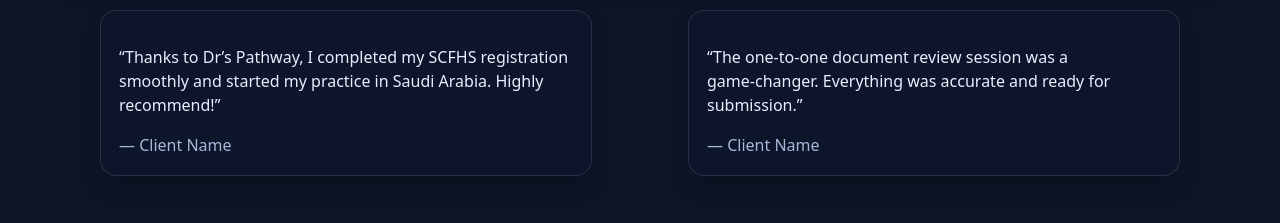
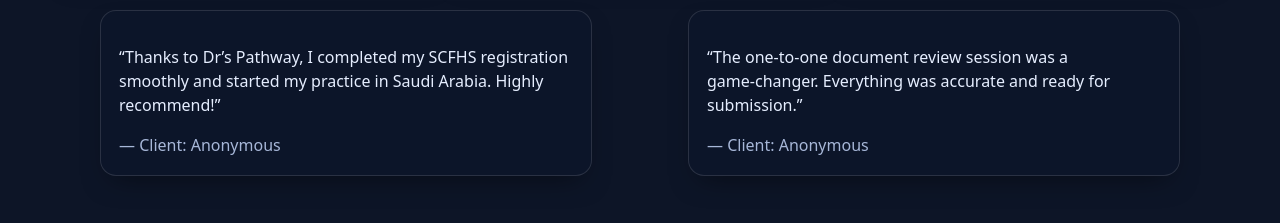
Before and after one commit to mfk4us/drspathway_website, a Next.js app: page / in a window 1280 px wide. Shown: the part 3400-3623 px from the top of the page. Built offline with nearby package versions, Linux system fonts and the light colour scheme.

Commit message:
Update page.tsx

```diff
--- a/src/app/page.tsx
+++ b/src/app/page.tsx
@@ -449,11 +449,11 @@
           <div className="cards-2">
             <blockquote className="card quote reveal">
               <p>“Thanks to Dr’s Pathway, I completed my SCFHS registration smoothly and started my practice in Saudi Arabia. Highly recommend!”</p>
-              <cite>— Client Name</cite>
+              <cite>— Client: Anonymous</cite>
             </blockquote>
             <blockquote className="card quote reveal">
               <p>“The one‑to‑one document review session was a game‑changer. Everything was accurate and ready for submission.”</p>
-              <cite>— Client Name</cite>
+              <cite>— Client: Anonymous</cite>
             </blockquote>
           </div>
         </div>
```
